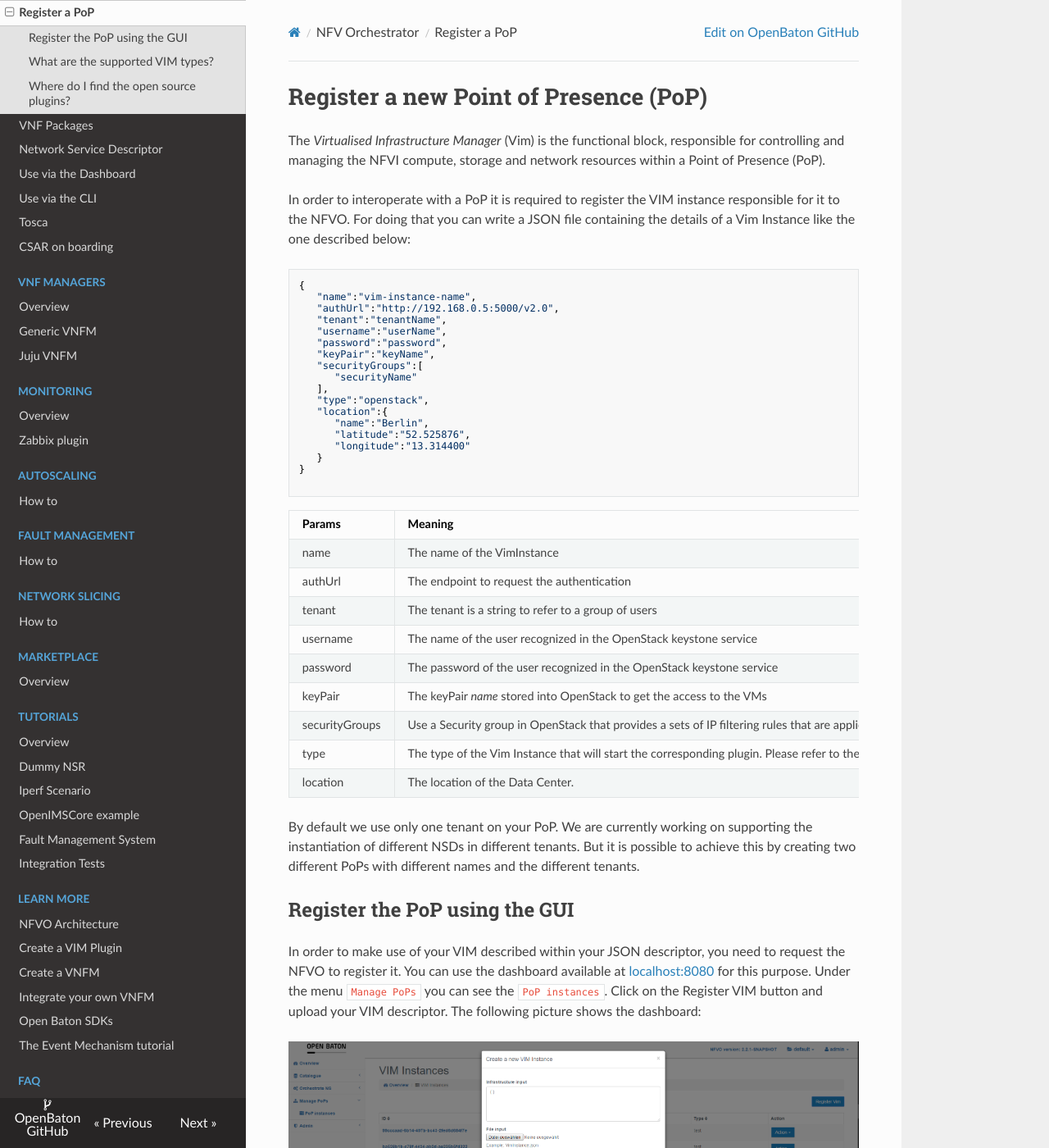
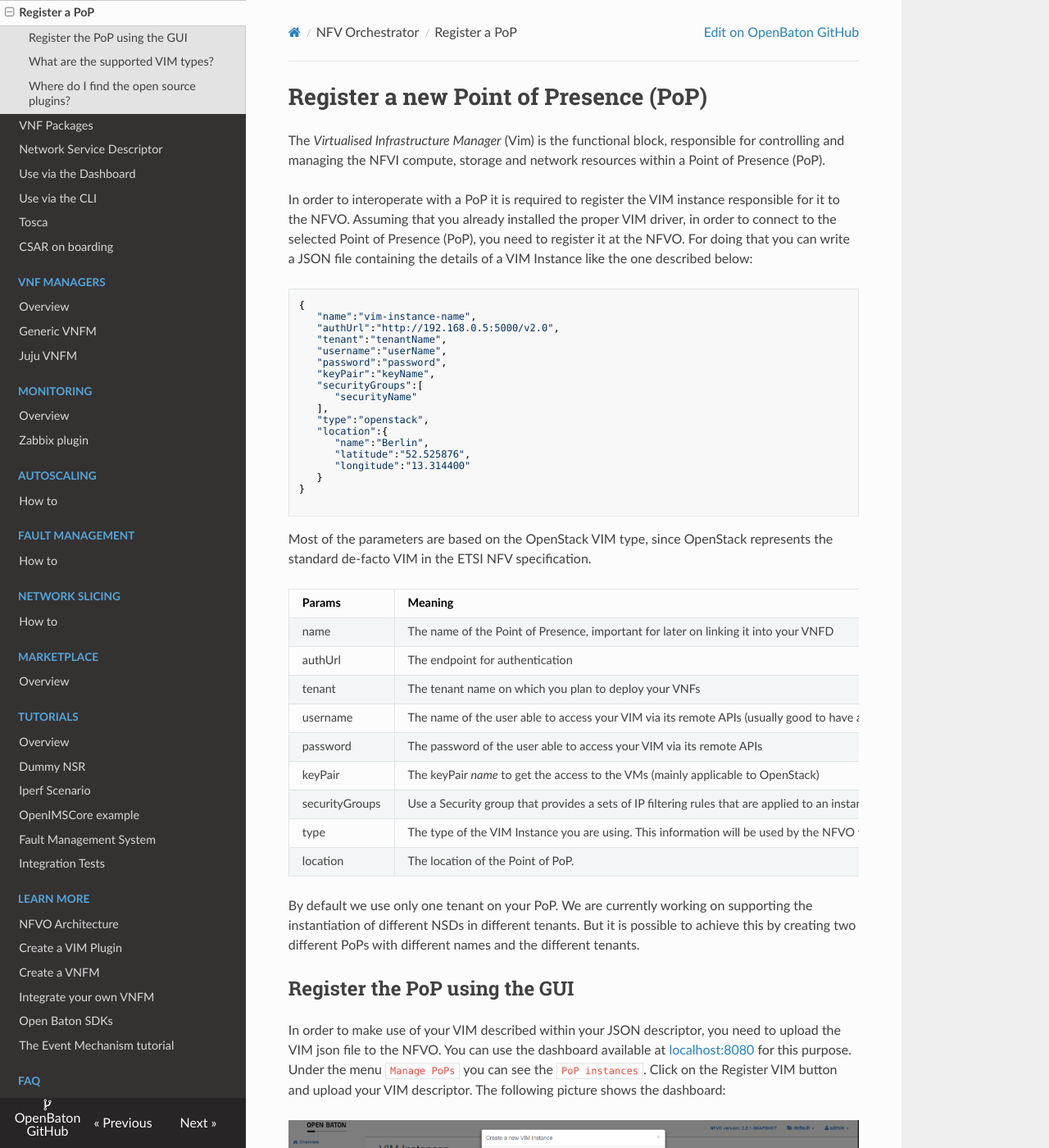
Before and after one commit to openbaton/docs, an MkDocs documentation site: the page built from docs/vim-instance.md, in a window 1280 px wide and 1400 px high. Shown: the whole window at 82% size. Built offline with MkDocs 1.6.1, drawn with Linux system fonts in a browser that asks for light colours; nearby versions of some CDN libraries; old or Windows-style settings are respelled for this version of MkDocs; some of the changed text lies outside the part shown.

Commit message:
fixed several pages

````diff
--- a/docs/vim-instance.md
+++ b/docs/vim-instance.md
@@ -3,7 +3,7 @@
 The *Virtualised Infrastructure Manager* (Vim) is the functional block, responsible for controlling and managing the
  NFVI compute, storage and network resources within a Point of Presence (PoP).
 
-In order to interoperate with a PoP it is required to register the VIM instance responsible for it to the NFVO. For doing that you can write a JSON file containing the details of a Vim Instance like the one described below:
+In order to interoperate with a PoP it is required to register the VIM instance responsible for it to the NFVO. Assuming that you already installed the proper VIM driver, in order to connect to the selected Point of Presence (PoP), you need to register it at the NFVO. For doing that you can write a JSON file containing the details of a VIM Instance like the one described below:
 
 
 ```javascript
@@ -27,22 +27,25 @@
 
 ```
 
+Most of the parameters are based on the OpenStack VIM type, since OpenStack represents the standard de-facto VIM in the ETSI NFV specification.
+
 | Params         | Meaning                                                                                                                                                                                | Mandatory |
 |----------------|----------------------------------------------------------------------------------------------------------------------------------------------------------------------------------------|----------:|
-| name           | The name of the VimInstance                                                                                                                                                            |       yes |
-| authUrl        | The endpoint to request the authentication                                                                                                                                             |       yes |
-| tenant         | The tenant is a string to refer to a group of users                                                                                                                                    |       yes |
-| username       | The name of the user recognized in the OpenStack keystone service                                                                                                                   |       yes |
-| password       | The password of the user recognized in the OpenStack keystone service                                                                                                           |       yes |
-| keyPair        | The keyPair _name_ stored into OpenStack to get the access to the VMs                                                                                                              |       yes |
-| securityGroups | Use a Security group in OpenStack that provides a sets of IP filtering rules that are applied to an instance's networking.                                                          |        no |
-| type           | The type of the Vim Instance that will start the corresponding plugin. Please refer to the [Marketplace][marketplace-drivers] for checking which VIM drivers are currently available. |       yes |
-| location       | The location of the Data Center.                                                      |        no |
+| name           | The name of the Point of Presence, important for later on linking it into your VNFD                                                                                                                                                            |       yes |
+| authUrl        | The endpoint for authentication                                                                                                                                             |       yes |
+| tenant         | The tenant name on which you plan to deploy your VNFs                                                                                                                                    |       yes |
+| username       | The name of the user able to access your VIM via its remote APIs (usually good to have admin rights)                                                                                                                   |       yes |
+| password       | The password of the user able to access your VIM via its remote APIs                                                                                                            |       yes |
+| keyPair        | The keyPair _name_ to get the access to the VMs (mainly applicable to OpenStack)                                                                                               |       yes |
+| securityGroups | Use a Security group that provides a sets of IP filtering rules that are applied to an instance's networking (mainly applicable to OpenStack)                                             |        no |
+| type           | The type of the VIM Instance you are using. This information will be used by the NFVO for locating the corresponding driver. Please refer to the [Marketplace][marketplace-drivers] for checking which VIM drivers are currently available. |       yes |
+| location       | The location of the Point of PoP.                                                      |        no |
 
 By default we use only one tenant on your PoP. We are currently working on supporting the instantiation of different NSDs in different tenants. But it is possible to achieve this by creating two different PoPs with different names and the different tenants.
 
 ## Register the PoP using the GUI
-In order to make use of your VIM described within your JSON descriptor, you need to request the NFVO to register it.
+
+In order to make use of your VIM described within your JSON descriptor, you need to upload the VIM json file to the NFVO.
 You can use the dashboard available at [localhost:8080] for this purpose.
 Under the menu `Manage PoPs` you can see the `PoP instances`. Click on the Register VIM button and upload your VIM descriptor. The following picture shows the dashboard:
 
@@ -56,21 +59,22 @@
 
 ## What are the supported VIM types?
 
-By default the NFVO supports two different VIM types:
+By default the NFVO is installed with the two following VIM drivers:
 
 * openstack: for interoperating with an OpenStack instance
 * test: for testing purposes implementing a VIM mockup
 
-For each of those types there is a different implementation of the VIM API. The NFVO uses a driver mechanism for interacting with VIMs. Inside the NFVO folder is a folder called `plugins` where the jar file that implements the interface to your VIM ( i.e. [Openstack][openstack-link] ) should be placed (you can change the folder where OpenBaton searches for the plugins by changing the variable `plugin-installation-dir` in the `openbaton.properties` file under /etc/openbaton).
-This jar is the implementation of the interface that communicates with your VIM.
+For each of those types there is a different implementation of the VIM API. The NFVO uses a driver mechanism for interacting with VIMs. Inside the NFVO folder is a folder called `plugins` where the binary file that implements the interface to your VIM ( i.e. [Openstack][openstack-link] ) should be placed (you can change the folder where Open Baton searches for the plugins by changing the variable `plugin-installation-dir` in the `openbaton.properties` file under /etc/openbaton).
+This binary file is the implementation of the interface that communicates with your VIM.
 
 **Note**: You can implement your own interface just follow the documentation on writing your own [Vim plugin].
 
 ## Where do I find the open source plugins?
 
-OpenBaton platform provides an openstack and a test plugin. They are automatically download by the bootstrap. Anyway you can find them [here](http://get.openbaton.org/plugins)
+Open Baton platform provides an openstack and a test plugin. They are automatically download by the bootstrap. Anyway they can be found on our [Marketplace][marketplace-drivers]
 
-[localhost:8080]:localhost:8080
+
+[localhost:8080]: http://localhost:8080
 [marketplace-drivers]: http://marketplace.openbaton.org:8082/#/
 [OpenBaton Dashboard]:nfvo-how-to-use-gui
 [OpenBaton Dashboard]:nfvo-how-to-use-gui.md
````
Also changed, not shown: docs/nfvo-configuration.md (+3 -3 lines), docs/use.md (+4 -3 lines), docs/vim-driver.md (added, +1 -0 lines).
